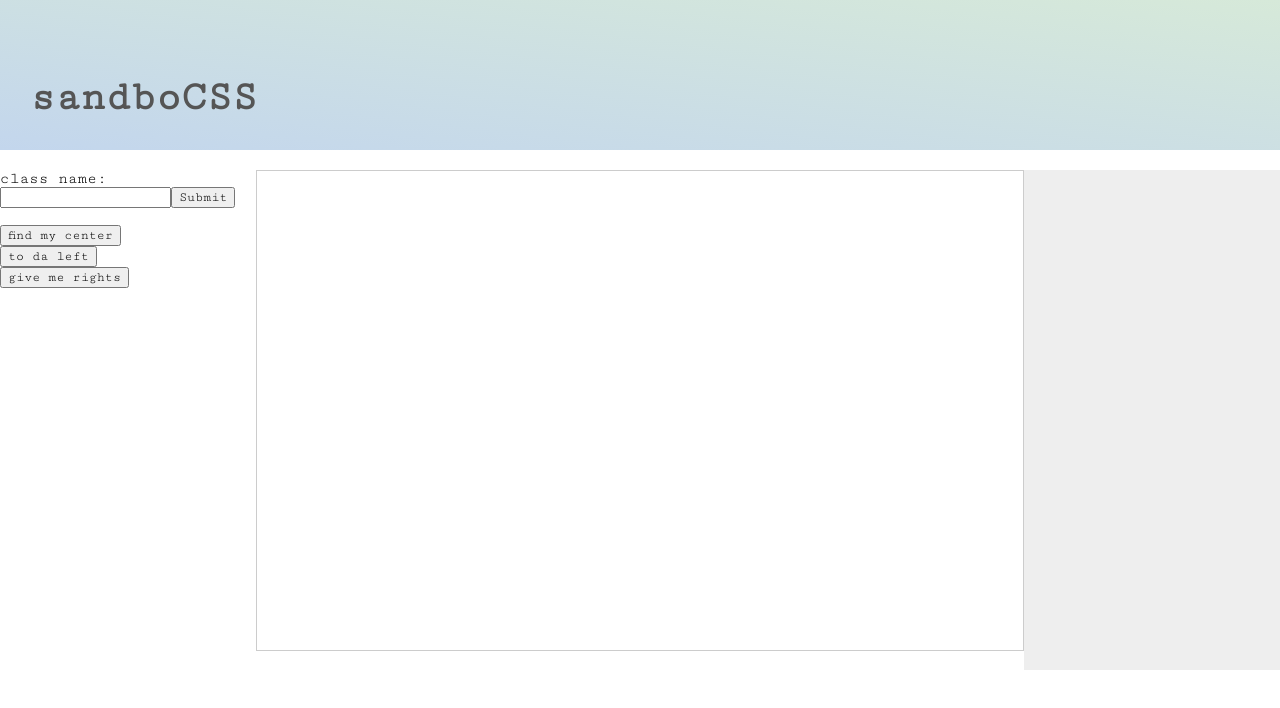
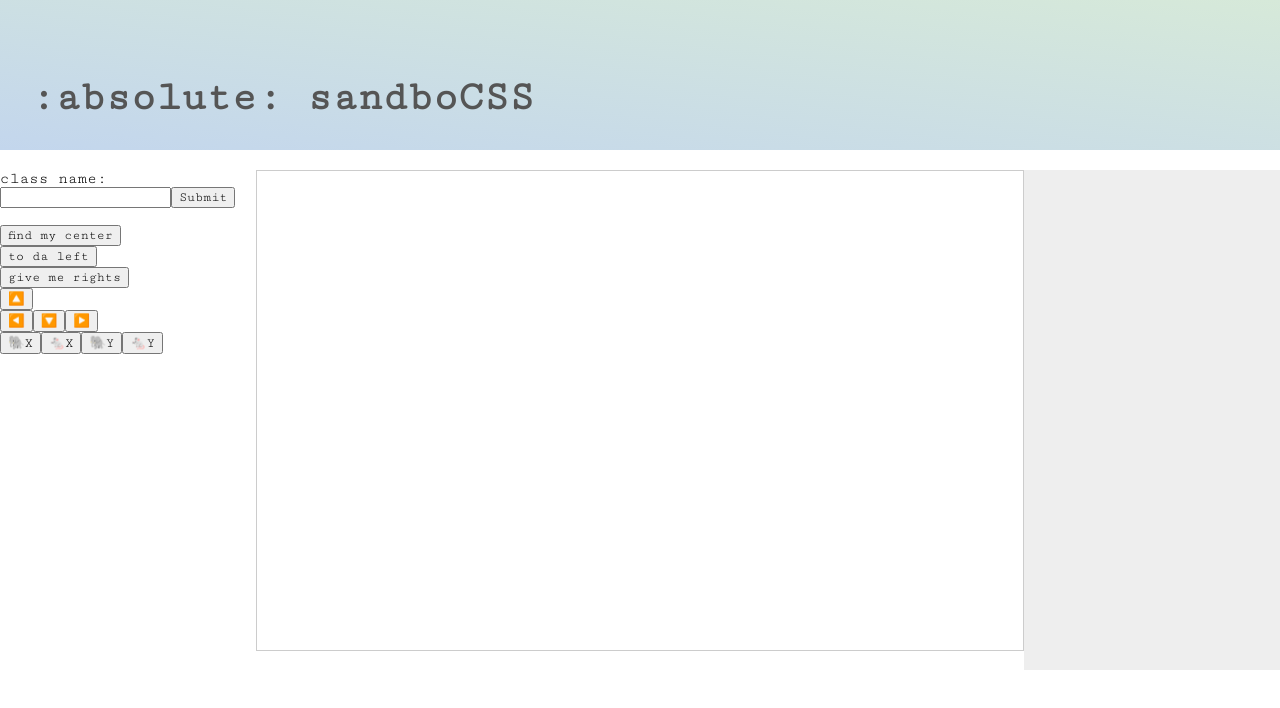
Before and after one commit to yammik/sandbocss, a React (Create React App) app: page / in a window 1280 px wide. Shown: the top 708 px of the page. Built offline with nearby package versions, Linux system fonts and the light colour scheme.

Commit message:
add controls for size and positoin

```diff
--- a/src/components/Container.js
+++ b/src/components/Container.js
@@ -17,44 +17,40 @@ class Container extends Component {
     this.state = {
       divs: [],
       currentElement: null,
-      xi: 0,
-      yi: 0,
-      xf: 0,
-      yf: 0,
+      sandboxWidth: 0,
+      sandboxHeight: 0,
     };
 
     this.addDiv = this.addDiv.bind(this)
   }
 
-  updateInitialCoords = (x, y) => {
+  setSandboxDimensions = (width, height) => {
     this.setState({
-      xi: x,
-      yi: y,
-    })
-  }
-
-  updateFinalCoords = (x, y) => {
-    this.setState({
-      xf: x,
-      yf: y,
+      sandboxWidth: width,
+      sandboxHeight: height,
     })
   }
 
   setCurrent = divKey => {
-    // debugger
     this.setState({
       currentElement: divKey,
     })
   }
 
-  // TODO : child is nested. Need to find a way to update child
+  findCurrent = () => {
+    return this.findDiv(this.state.currentElement);
+  }
+
+  findDiv = key => {
+    let matches = [];
+    this.state.divs.forEach(div => {
+      matches = matches.concat(div.children.filter(dv => dv.key === key));
+    })
+    return this.state.divs.find(dv => dv.key === key) || matches[0];
+  }
 
   updateDiv = (divKey, width, height, x, y) => {
-    let matches = [];
-    this.state.divs.forEach(div => {
-      matches = matches.concat(div.children.filter(dv => dv.key === divKey));
-    })
-    const selectedDiv = this.state.divs.find(dv => dv.key === divKey) || matches[0];
+    const selectedDiv = this.findDiv(divKey);
     const newDiv = {
       key: selectedDiv.key,
       className: selectedDiv.className,
@@ -118,18 +114,62 @@ class Container extends Component {
     }
   }
 
+
+  // align buttons
   alignCenter = () => {
     const div = document.getElementById(this.state.currentElement);
-    debugger
-    this.updateDiv(div.key, div.className, div.width, div.height)
   }
 
   alignLeft = () => {
-
+    const div = document.getElementById(this.state.currentElement);
+    div.style.left = 0;
   }
 
   alignRight = () => {
+    const div = document.getElementById(this.state.currentElement);
+    div.style.right = 0;
+  }
 
+
+  // directional movements
+  moveRight = () => {
+    const div = this.findCurrent();
+    this.updateDiv(div.key, div.width, div.height, div.x+50, div.y);
+  }
+
+  moveLeft = () => {
+    const div = this.findCurrent();
+    this.updateDiv(div.key, div.width, div.height, div.x-50, div.y);
+  }
+
+  moveUp = () => {
+    const div = this.findCurrent();
+    this.updateDiv(div.key, div.width, div.height, div.x, div.y-50);
+  }
+
+  moveDown = () => {
+    const div = this.findCurrent();
+    this.updateDiv(div.key, div.width, div.height, div.x, div.y+50);
+  }
+
+
+  // size change controls
+  biggerX = () => {
+    const div = this.findCurrent();
+    this.updateDiv(div.key, div.width+20, div.height, div.x, div.y);
+  }
+  biggerY = () => {
+    const div = this.findCurrent();
+    this.updateDiv(div.key, div.width, div.height+20, div.x, div.y);
+  }
+
+  smallerX = () => {
+    const div = this.findCurrent();
+    this.updateDiv(div.key, div.width-20, div.height, div.x, div.y);
+  }
+  smallerY = () => {
+    const div = this.findCurrent();
+    this.updateDiv(div.key, div.width, div.height-20, div.x, div.y);
   }
 
 
@@ -142,13 +182,25 @@ class Container extends Component {
           addDiv={this.addDiv}
           alignCenter={this.alignCenter}
           alignLeft={this.alignLeft}
-          alignRight={this.alignRight} />
+          alignRight={this.alignRight}
+          moveRight={this.moveRight}
+          moveLeft={this.moveLeft}
+          moveUp={this.moveUp}
+          moveDown={this.moveDown}
+          biggerX={this.biggerX}
+          biggerY={this.biggerY}
+          smallerX={this.smallerX}
+          smallerY={this.smallerY} />
         <Sandbox
           updateDiv={this.updateDiv}
           currentElement={currentElement}
           setCurrent={this.setCurrent}
+          setSandboxDimensions={this.setSandboxDimensions}
           divs={divs} />
-        <Output divs={divs} />
+        <Output
+          divs={divs}
+          sandboxWidth={this.state.sandboxWidth}
+          sandboxHeight={this.state.sandboxHeight} />
       </div>
     )
   }
--- a/src/components/Controls.js
+++ b/src/components/Controls.js
@@ -24,13 +24,29 @@ class Controls extends Component {
   }
 
   render() {
-    const { alignCenter, alignLeft, alignRight } = this.props;
+    const {
+      alignCenter,
+      alignLeft,
+      alignRight,
+      moveRight,
+      moveLeft,
+      moveUp,
+      moveDown,
+      biggerX,
+      smallerX,
+      biggerY,
+      smallerY
+    } = this.props;
+
     return (
       <div id="controls">
         <form onSubmit={this.handleSubmit}>
           class name:
-          <input onChange={this.handleChange}></input>
-          <input type="submit"/>
+          <div>
+            <input onChange={this.handleChange}></input>
+            <input type="submit"/>
+
+          </div>
         </form>
         <br></br>
         <button onClick={alignCenter}>
@@ -44,6 +60,19 @@ class Controls extends Component {
         <button onClick={alignRight}>
           give me rights
         </button>
+        <div id="directionPad">
+          <button onClick={moveUp}>🔼</button><br></br>
+          <button onClick={moveLeft}>◀️</button>
+          <button onClick={moveDown}>🔽</button>
+          <button onClick={moveRight}>▶️</button>
+        </div>
+
+        <div id="sizeCtrl">
+          <button onClick={biggerX}>🐘X</button>
+          <button onClick={smallerX}>🐁X</button>
+          <button onClick={biggerY}>🐘Y</button>
+          <button onClick={smallerY}>🐁Y</button>
+        </div>
       </div>
     )
   }
--- a/src/components/Navbar.js
+++ b/src/components/Navbar.js
@@ -4,7 +4,7 @@ const Navbar = () => {
   return (
     <div id="navbar">
       <div>
-        sandboCSS
+        :absolute: sandboCSS
       </div>
     </div>
   )
--- a/src/components/Output.js
+++ b/src/components/Output.js
@@ -6,6 +6,7 @@ class Output extends Component {
   }
 
   render() {
+    const { sandboxWidth, sandboxHeight } = this.props;
     return (
       <div id="output">
         <pre>
@@ -13,8 +14,8 @@ class Output extends Component {
           return <code key={div.key}>
             {'.'+div.className.split(' ').filter(word => word !== 'resizable').join(' ')+' {'}<br/>
             {'  position: absolute;'}<br/>
-            {'  width: '+div.width+'px;'}<br/>
-            {'  height: '+div.height+'px;'}<br/>
+            {'  width: '+Math.round(div.width/sandboxWidth*100)+'%;'}<br/>
+            {'  height: '+Math.round(div.height/sandboxHeight*100)+'%;'}<br/>
             {'  left: '+div.x+'px;'}<br/>
             {'  top: '+div.y+'px;'}<br/>
             {'}'}<br/><br/>
@@ -27,21 +28,3 @@ class Output extends Component {
 }
 
 export default Output;
-
-// stringify the following:
-// .test {
-//     position: absolute;
-//     user-select: auto;
-//     touch-action: none;
-//     width: 200px; <- this.props.width
-//     height: 200px; <- this.props.height
-//     display: inline-block;
-//     top: 0px;
-//     left: 0px;
-//     cursor: move;
-//     border: 1px solid rgb(221, 221, 221);
-//     transform: translate(10px, 28.75px);
-//     max-width: 9.0072e+15px;
-//     max-height: 9.0072e+15px;
-//     box-sizing: border-box;
-// }
--- a/src/components/Sandbox.js
+++ b/src/components/Sandbox.js
@@ -16,6 +16,12 @@ const styleEmph = {
 class Sandbox extends Component {
   constructor(props) {
     super(props);
+  }
+
+  componentDidMount() {
+    const w = document.getElementById('sandbox').offsetWidth;
+    const h = document.getElementById('sandbox').offsetHeight;
+    this.props.setSandboxDimensions(w, h);
   }
 
   handleClick = e => {
```
